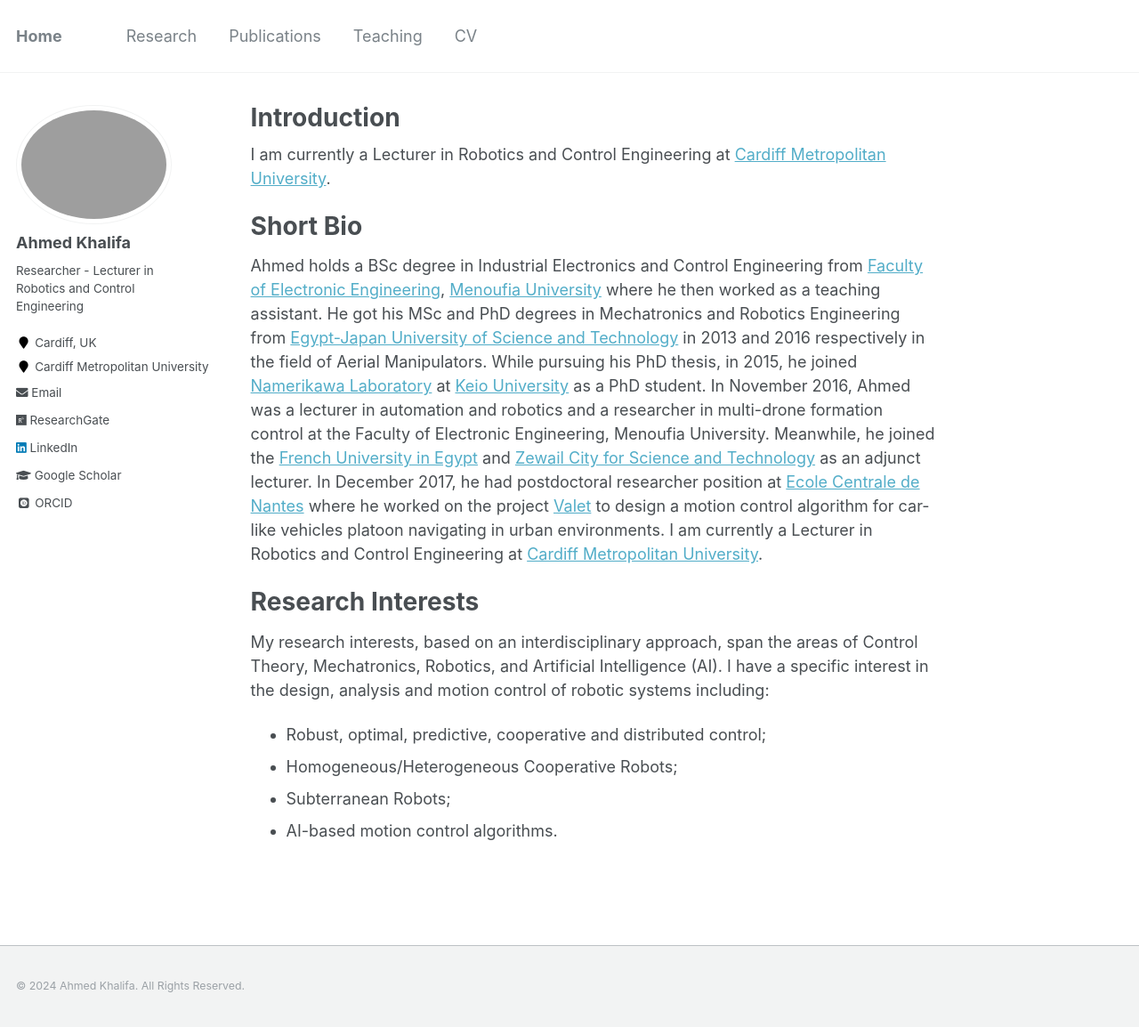
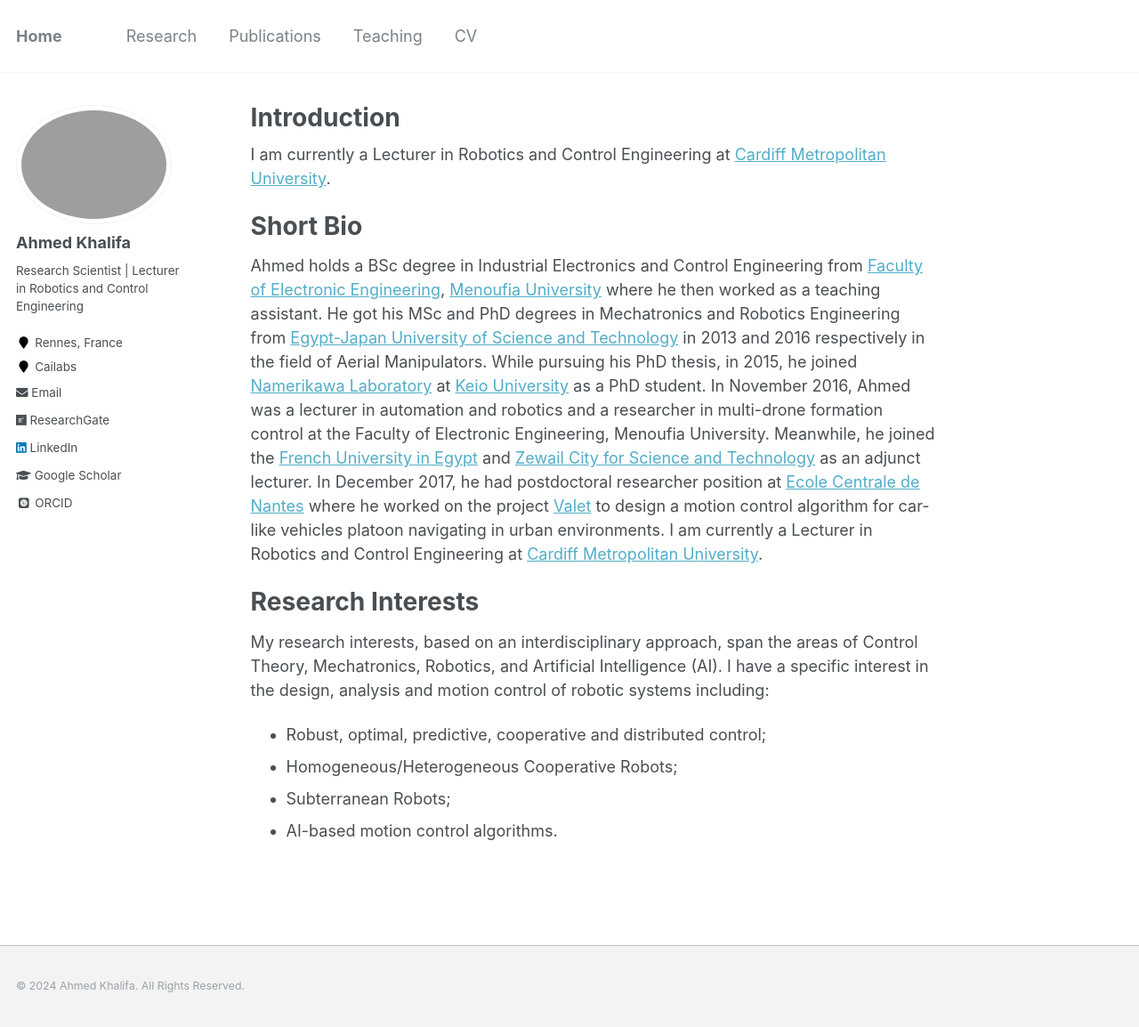
Before and after one commit to amekhalifa/amekhalifa.github.io, a Jekyll site: the page built from _pages/about.md, in a window 1280 px wide and 1154 px high. Shown: the whole window at 89% size. Built offline with Jekyll 4.4.1, drawn with Linux system fonts in a browser that asks for light colours; some web fonts are replaced.

Commit message:
updates V3

```diff
--- a/_config.yml
+++ b/_config.yml
@@ -83,10 +83,10 @@ analytics:
 author:
   name             : "Ahmed Khalifa"
   avatar           : "profile.png"
-  bio              : "Researcher - Lecturer in Robotics and Control Engineering"
-  location         : "Cardiff, UK"
-  employer         : "Cardiff Metropolitan University"
-  pubmed           : #"https://www.ncbi.nlm.nih.gov/pubmed/?term=john+snow"
+  bio              : "Research Scientist | Lecturer in Robotics and Control Engineering"
+  location         : "Rennes, France"
+  employer         : "Cailabs"
+  pubmed           :
   googlescholar    : "https://scholar.google.com.eg/citations?user=A9QPkdQAAAAJ&hl=en"
   email            : "akhalifa@cardiffmet.ac.uk"
   researchgate     : "https://www.researchgate.net/profile/Ahmed_Khalifa15"
@@ -102,7 +102,7 @@ author:
   keybase          :
   instagram        :
   lastfm           :
-  linkedin         : "https://www.linkedin.com/in/ahmed-khalifa-77aa10301/"
+  linkedin         : "ahmed-khalifa-77aa10301"
   orcid            : "https://orcid.org/0000-0003-2029-8038"
   pinterest        :
   soundcloud       :
```
